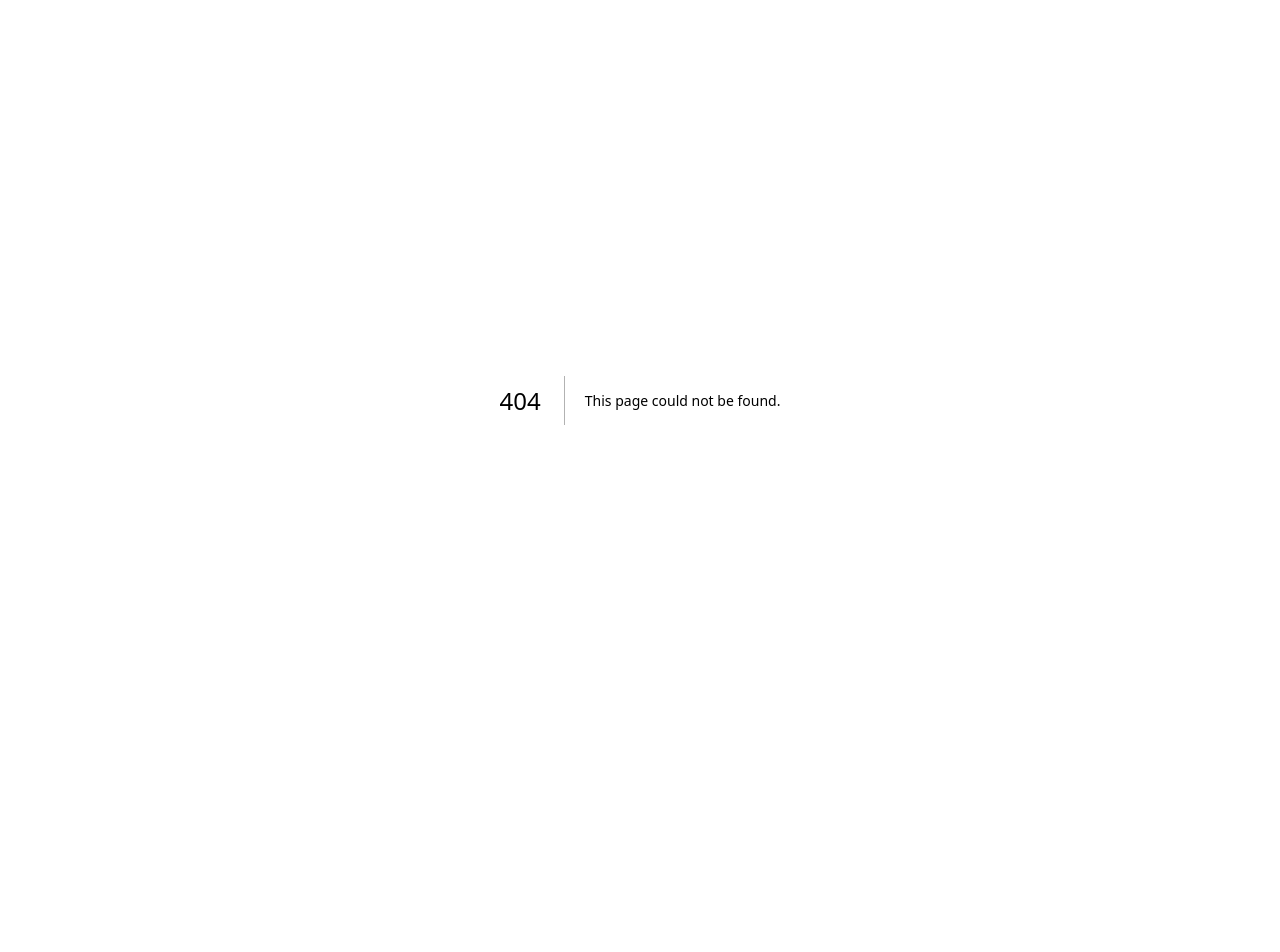
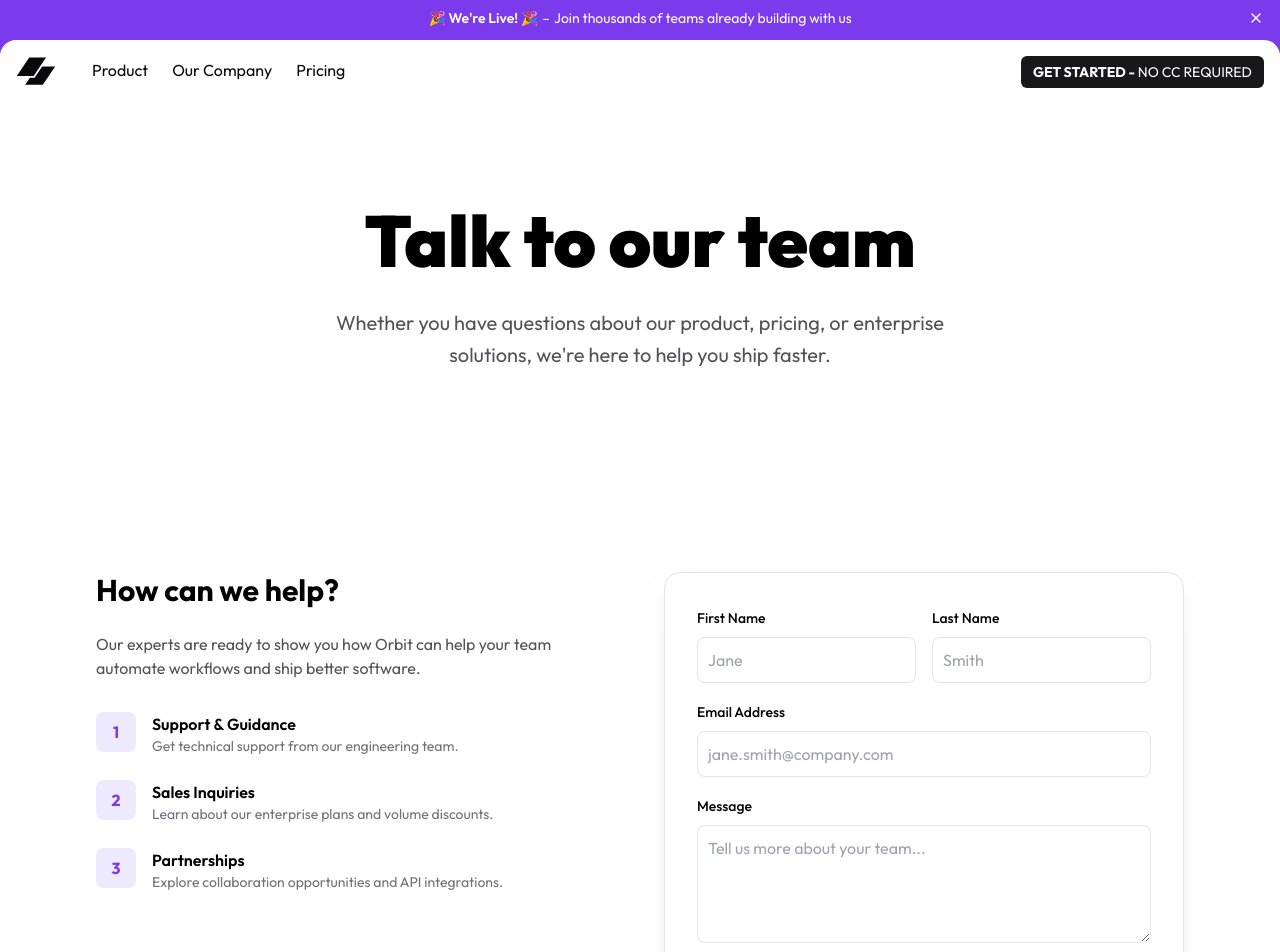
Before and after one commit to Vaibhavdixit1/saas-starter-nextjs-website, a Next.js app: page /contact in a window 1280 px wide. Before the commit this address had no page. Shown: the top 952 px of the page. Before the commit the page ends 800 px from the top, so only its background shows below. Built offline with nearby package versions, Linux system fonts and the light colour scheme.

Commit message:
feat: add contact us page and update navigation

```diff
--- a/src/components/navigation/constants.ts
+++ b/src/components/navigation/constants.ts
@@ -14,6 +14,10 @@ export const NAV_LINKS = [
       {
         title: "About Us",
         href: "/about",
+      },
+      {
+        title: "Contact Us",
+        href: "/contact",
       },
     ],
   },
--- /dev/null
+++ b/src/pages/contact.tsx
@@ -0,0 +1,87 @@
+import Head from "next/head";
+import { ExpandableNavBar } from "@/components/navigation/ExpandableNavBar";
+import { NAV_LINKS } from "@/components/navigation/constants";
+import { font } from "@/fonts";
+import { Footer } from "@/components/footer/Footer";
+
+export default function Contact() {
+    return (
+        <main className={`${font.className} overflow-hidden`}>
+            <Head>
+                <title>Contact Us — Orbit</title>
+                <meta name="description" content="Get in touch with our team to learn more about how Orbit can transform your engineering workflow." />
+            </Head>
+            <ExpandableNavBar links={NAV_LINKS}>
+                <section className="relative flex flex-col items-center justify-center px-12 pb-24 pt-12 md:pb-32 md:pt-24">
+                    <h1 className="max-w-4xl text-center text-4xl font-black leading-[1.15] md:text-7xl md:leading-[1.15]">
+                        Talk to our team
+                    </h1>
+                    <p className="mx-auto my-4 max-w-2xl text-center text-base leading-relaxed md:my-6 md:text-xl md:leading-relaxed text-zinc-600">
+                        Whether you have questions about our product, pricing, or enterprise solutions, we&apos;re here to help you ship faster.
+                    </p>
+                </section>
+            </ExpandableNavBar>
+
+            <div className="mx-auto grid max-w-6xl gap-12 px-4 pb-32 pt-12 md:grid-cols-2 md:px-8">
+                <div>
+                    <h2 className="mb-6 text-3xl font-bold">How can we help?</h2>
+                    <p className="mb-8 text-zinc-600">
+                      Our experts are ready to show you how Orbit can help your team automate workflows and ship better software.
+                    </p>
+
+                    <ul className="space-y-6">
+                        <li className="flex items-start gap-4">
+                            <div className="flex size-10 shrink-0 items-center justify-center rounded-lg bg-violet-100 text-violet-600 font-bold">1</div>
+                            <div>
+                                <p className="font-semibold">Support & Guidance</p>
+                                <p className="text-sm text-zinc-500">Get technical support from our engineering team.</p>
+                            </div>
+                        </li>
+                        <li className="flex items-start gap-4">
+                            <div className="flex size-10 shrink-0 items-center justify-center rounded-lg bg-violet-100 text-violet-600 font-bold">2</div>
+                            <div>
+                                <p className="font-semibold">Sales Inquiries</p>
+                                <p className="text-sm text-zinc-500">Learn about our enterprise plans and volume discounts.</p>
+                            </div>
+                        </li>
+                        <li className="flex items-start gap-4">
+                            <div className="flex size-10 shrink-0 items-center justify-center rounded-lg bg-violet-100 text-violet-600 font-bold">3</div>
+                            <div>
+                                <p className="font-semibold">Partnerships</p>
+                                <p className="text-sm text-zinc-500">Explore collaboration opportunities and API integrations.</p>
+                            </div>
+                        </li>
+                    </ul>
+                </div>
+
+                <div className="rounded-2xl border border-zinc-200 bg-white p-8 shadow-xl shadow-zinc-200/50">
+                    <form className="space-y-4">
+                        <div className="grid gap-4 md:grid-cols-2">
+                            <div className="space-y-2">
+                                <label className="text-sm font-medium">First Name</label>
+                                <input type="text" className="w-full rounded-lg border border-zinc-200 p-2.5 transition-colors focus:border-violet-500 focus:outline-none" placeholder="Jane" />
+                            </div>
+                            <div className="space-y-2">
+                                <label className="text-sm font-medium">Last Name</label>
+                                <input type="text" className="w-full rounded-lg border border-zinc-200 p-2.5 transition-colors focus:border-violet-500 focus:outline-none" placeholder="Smith" />
+                            </div>
+                        </div>
+                        <div className="space-y-2">
+                            <label className="text-sm font-medium">Email Address</label>
+                            <input type="email" className="w-full rounded-lg border border-zinc-200 p-2.5 transition-colors focus:border-violet-500 focus:outline-none" placeholder="jane.smith@company.com" />
+                        </div>
+                        <div className="space-y-2">
+                            <label className="text-sm font-medium">Message</label>
+                            <textarea rows={4} className="w-full rounded-lg border border-zinc-200 p-2.5 transition-colors focus:border-violet-500 focus:outline-none" placeholder="Tell us more about your team..."></textarea>
+                        </div>
+                        <button type="submit" className="w-full rounded-lg bg-violet-600 py-3 font-semibold text-white transition-all hover:bg-violet-700">
+                            Send Message
+                        </button>
+                    </form>
+                </div>
+            </div>
+
+            <Footer />
+        </main>
+    );
+}
```
